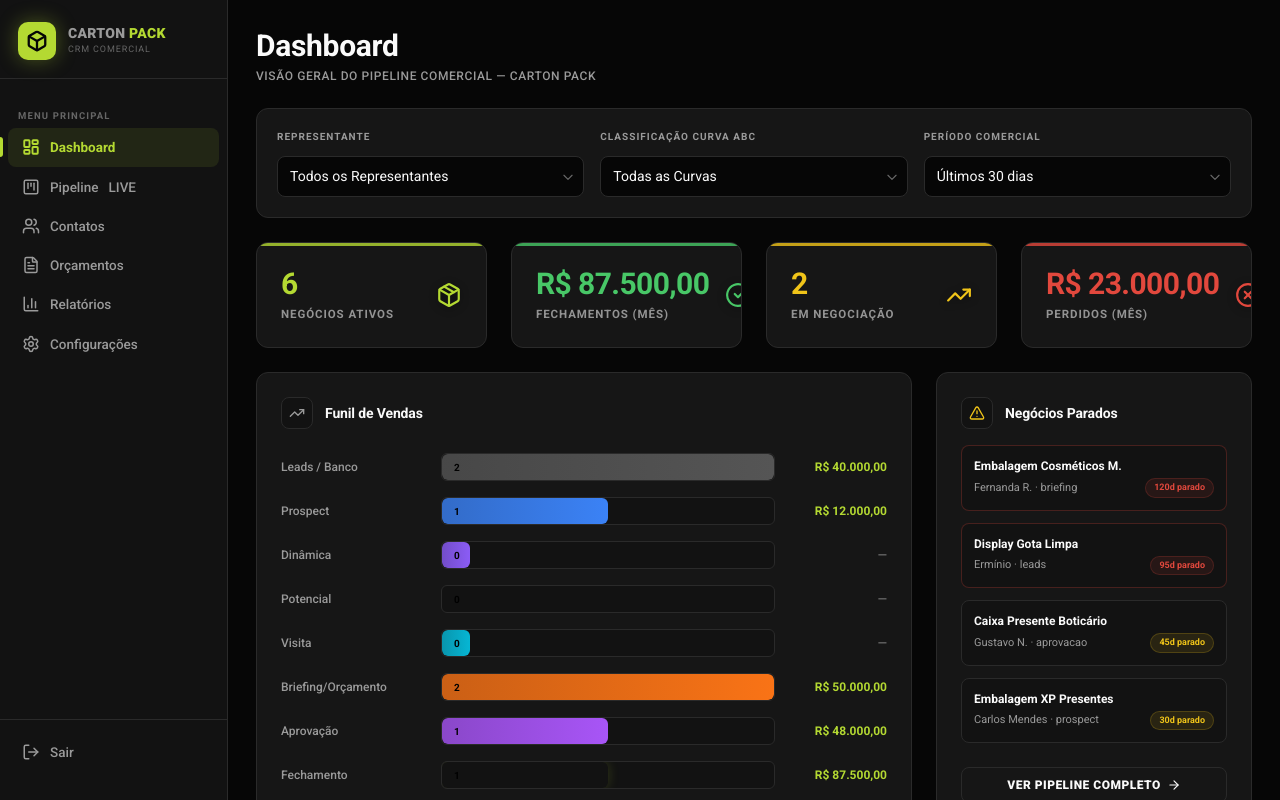
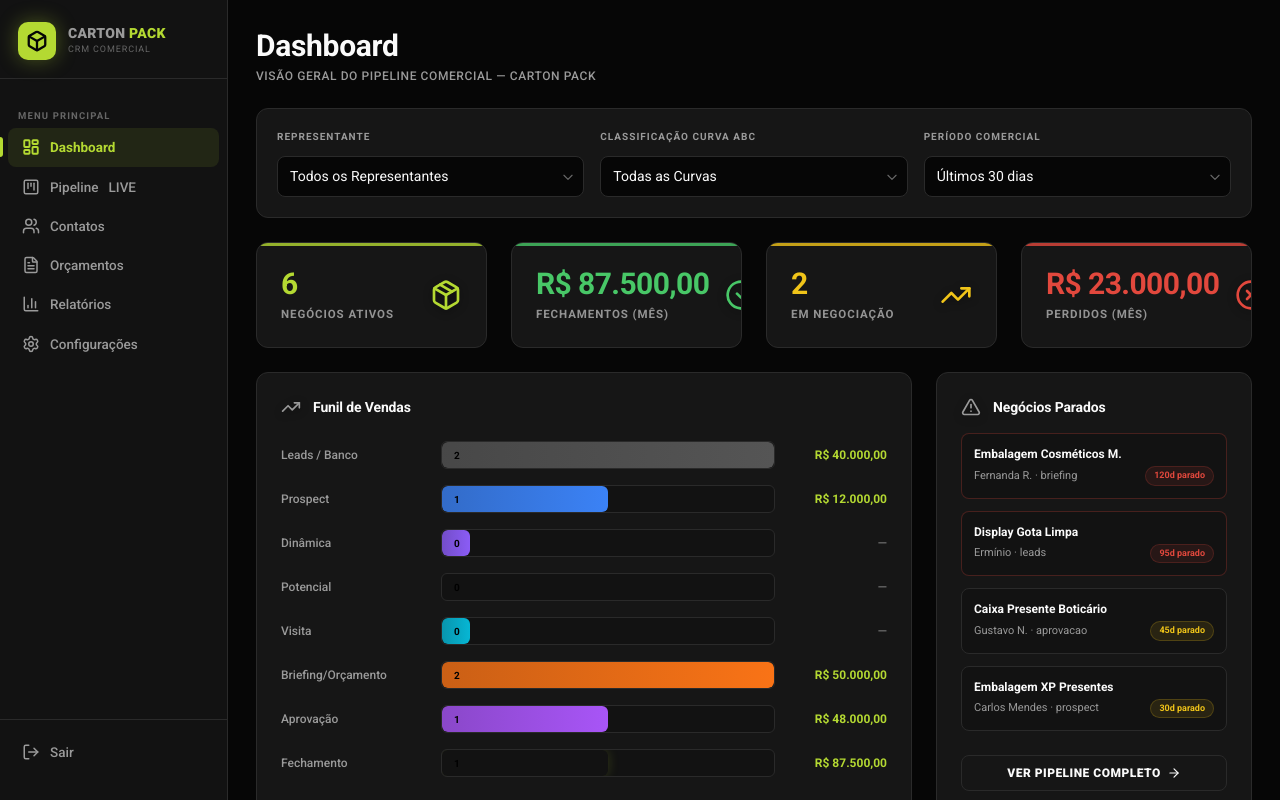
Before and after one commit to mauriciomtabi/CRM-Carton-Pack, a Next.js app: page /dashboard in a window 1280 px wide. Built offline with nearby package versions, Linux system fonts and the light colour scheme.

Commit message:
UI: increase stats icon sizes to 32, remove square boxes from section header icons and increase their size to 20 with custom SVG hover glows

```diff
--- a/src/app/(crm)/dashboard/page.tsx
+++ b/src/app/(crm)/dashboard/page.tsx
@@ -166,7 +166,7 @@ export default function DashboardPage() {
             <div className="stat-label">Negócios Ativos</div>
           </div>
           <div className="stat-icon">
-            <Package size={26} className="text-[var(--lime)]" />
+            <Package size={32} className="text-[var(--lime)]" />
           </div>
         </div>
 
@@ -176,7 +176,7 @@ export default function DashboardPage() {
             <div className="stat-label">Fechamentos (mês)</div>
           </div>
           <div className="stat-icon">
-            <CheckCircle size={26} className="text-[var(--green)]" />
+            <CheckCircle size={32} className="text-[var(--green)]" />
           </div>
         </div>
 
@@ -186,7 +186,7 @@ export default function DashboardPage() {
             <div className="stat-label">Em Negociação</div>
           </div>
           <div className="stat-icon">
-            <TrendingUp size={26} className="text-[var(--yellow)]" />
+            <TrendingUp size={32} className="text-[var(--yellow)]" />
           </div>
         </div>
 
@@ -196,7 +196,7 @@ export default function DashboardPage() {
             <div className="stat-label">Perdidos (mês)</div>
           </div>
           <div className="stat-icon">
-            <XCircle size={26} className="text-[var(--red)]" />
+            <XCircle size={32} className="text-[var(--red)]" />
           </div>
         </div>
       </div>
@@ -207,7 +207,7 @@ export default function DashboardPage() {
         <div className="card p-6 lg:col-span-2">
           <h2 className="font-display text-sm mb-6 text-[var(--white)] flex items-center gap-3">
             <div className="section-header-icon">
-              <TrendingUp size={16} />
+              <TrendingUp size={20} />
             </div>
             Funil de Vendas
           </h2>
@@ -245,7 +245,7 @@ export default function DashboardPage() {
           <div>
             <h2 className="font-display text-sm mb-4 text-[var(--white)] flex items-center gap-3">
               <div className="section-header-icon">
-                <AlertTriangle size={16} className="text-[var(--yellow)]" />
+                <AlertTriangle size={20} />
               </div>
               Negócios Parados
             </h2>
@@ -298,7 +298,7 @@ export default function DashboardPage() {
         <div className="card p-6 lg:col-span-2">
           <h2 className="font-display text-sm mb-4 text-[var(--white)] flex items-center gap-3">
             <div className="section-header-icon">
-              <AlertTriangle size={16} className="text-[var(--red)]" />
+              <AlertTriangle size={20} />
             </div>
             Alertas de Inatividade (Recorrência Excedida)
           </h2>
@@ -355,7 +355,7 @@ export default function DashboardPage() {
           <div>
             <h2 className="font-display text-sm mb-4 text-[var(--white)] flex items-center gap-3">
               <div className="section-header-icon">
-                <Package size={16} className="text-[var(--lime)]" />
+                <Package size={20} />
               </div>
               Distribuição Curva ABC
             </h2>
--- a/src/app/globals.css
+++ b/src/app/globals.css
@@ -738,11 +738,6 @@ a, button, input, select, textarea {
   display: inline-flex;
   align-items: center;
   justify-content: center;
-  width: 32px;
-  height: 32px;
-  border-radius: 8px;
-  background: var(--charcoal);
-  border: 1px solid var(--line);
   color: var(--gray);
   transition: all 0.25s cubic-bezier(0.4, 0, 0.2, 1);
   flex-shrink: 0;
@@ -752,18 +747,17 @@ a, button, input, select, textarea {
   fill: currentColor;
   fill-opacity: 0;
   transition: all 0.25s cubic-bezier(0.4, 0, 0.2, 1);
+  filter: drop-shadow(0 2px 4px rgba(0,0,0,0.4));
 }
 
 .card:hover .section-header-icon {
   color: var(--lime);
-  background: rgba(180, 217, 50, 0.08);
-  border-color: rgba(180, 217, 50, 0.2);
-  box-shadow: 0 0 12px rgba(180, 217, 50, 0.2);
 }
 
 .card:hover .section-header-icon svg {
-  fill-opacity: 0.2;
-  transform: scale(1.06);
+  fill-opacity: 0.22;
+  transform: scale(1.12);
+  filter: drop-shadow(0 0 10px var(--lime)) drop-shadow(0 2px 8px rgba(0,0,0,0.5));
 }
 
 
```
